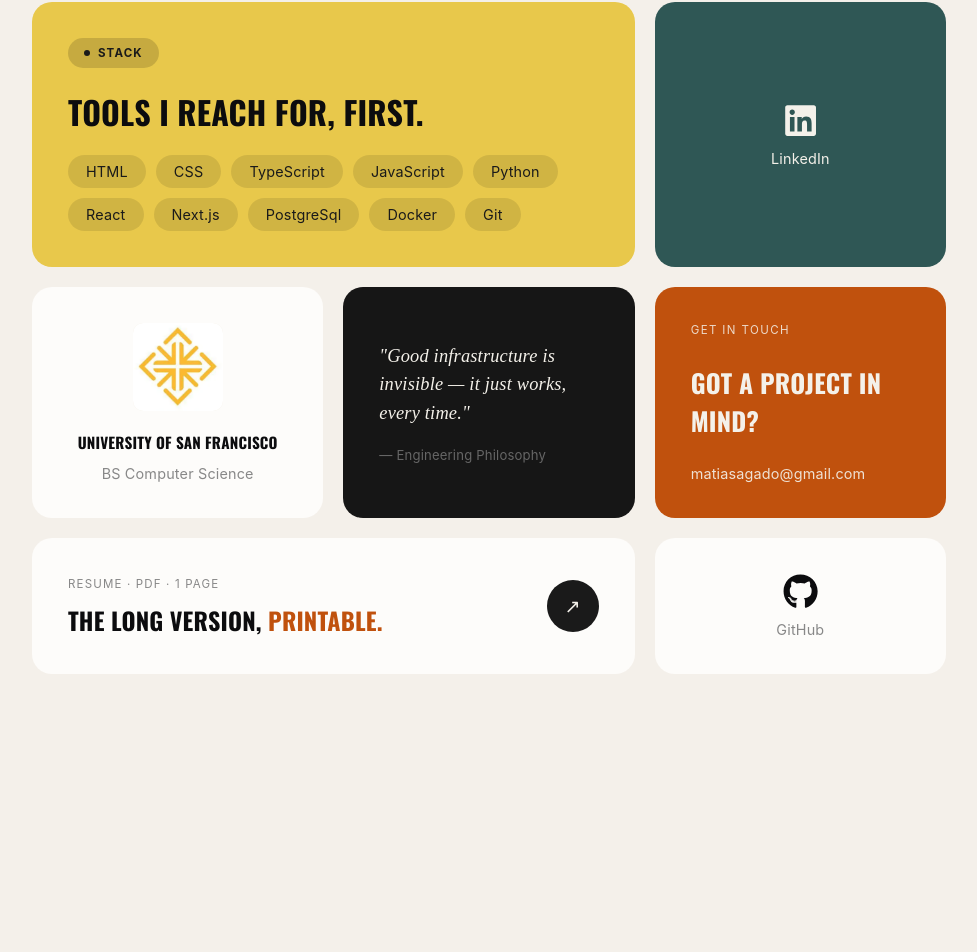
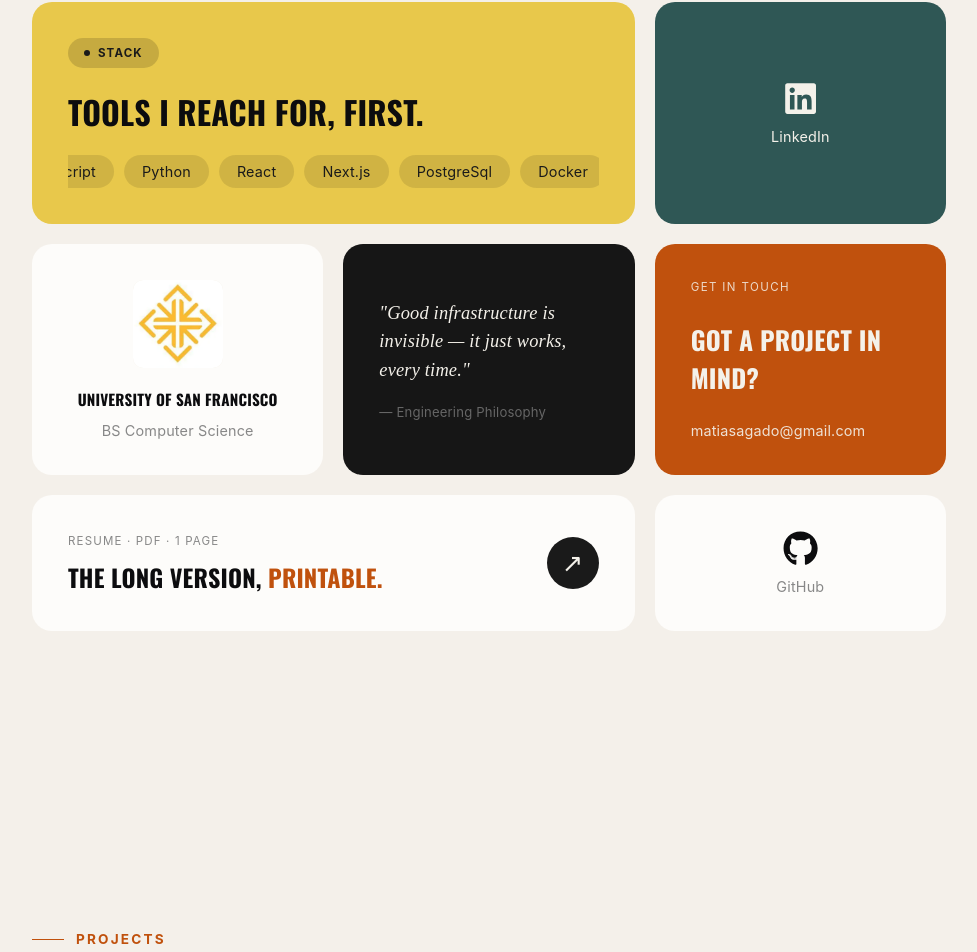
Before and after one commit to matiasagado/portfolio, a React (Vite) app: page / in a window 1280 px wide. Shown: the part 1422-2374 px from the top of the page, without its empty margins (151-1128 px from the left). Built offline with nearby package versions, Linux system fonts and the light colour scheme.

Commit message:
feat: marquee scroll to pills in overview

```diff
--- a/src/_components/overview.tsx
+++ b/src/_components/overview.tsx
@@ -12,11 +12,13 @@
                 <div className={`${styles.tile} ${styles.stackTile}`}>
                     <span className={styles.badge}><span className={styles.dot} />STACK</span>
                     <h2 className={styles.stackHeading}>TOOLS I REACH FOR, FIRST.</h2>
-                    <div className={styles.pills}>
-                        {technologies.map((t) => (
-                            <span key={t} className={styles.pill}>{t}</span>
+                    <div className={styles.marqueeWrapper}>
+                    <div className={styles.marqueeTrack}>
+                        {[...technologies, ...technologies].map((t, i) => (
+                            <span key={i} className={styles.pill}>{t}</span>
                         ))}
                     </div>
+                </div>
                 </div>
 
                 {/* LinkedIn */}
--- a/src/_components/styles/overview.module.css
+++ b/src/_components/styles/overview.module.css
@@ -62,10 +62,30 @@
     text-transform: uppercase;
 }
 
-.pills {
+.marqueeWrapper {
+    overflow: hidden;
+    width: 100%;
+}
+
+.marqueeTrack {
     display: flex;
-    flex-wrap: wrap;
     gap: 10px;
+    width: max-content;
+    animation: marquee 18s linear infinite;
+}
+
+.marqueeTrack:hover {
+    animation-play-state: paused;
+}
+
+@keyframes marquee {
+    0% {
+        transform: translateX(0);
+    }
+
+    100% {
+        transform: translateX(-50%);
+    }
 }
 
 .pill {
@@ -249,6 +269,6 @@
     display: flex;
     align-items: center;
     justify-content: center;
-    font-size: 1.2rem;
+    font-size: 1.6rem;
     flex-shrink: 0;
 }
```
